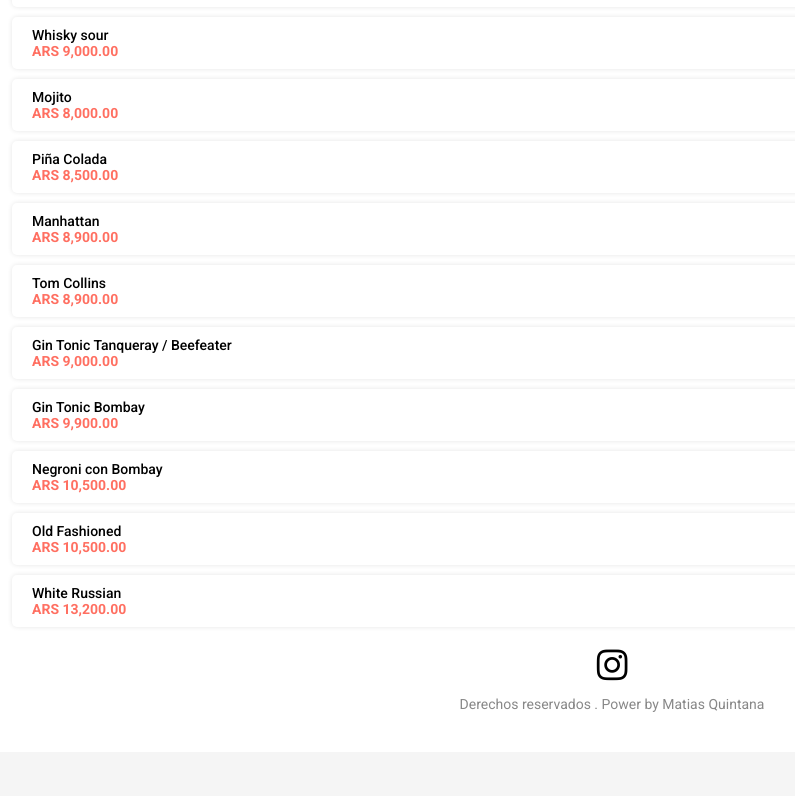
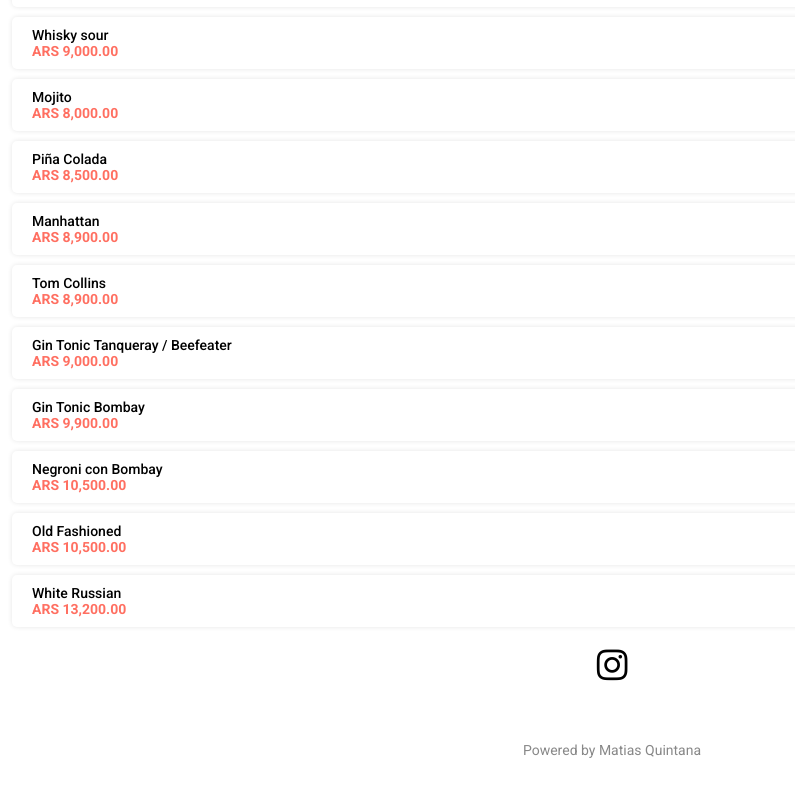
Before and after one commit to matuq83/jardinDeInvierno, a website: page index.html in a window 1280 px wide. Shown: the part 6930-7726 px from the top of the page, without its empty margins (28-823 px from the left). Before the commit the page ends 7682 px from the top, so only its background shows below. Drawn offline with Linux system fonts and the light colour scheme.

Commit message:
actualizacion movil

```diff
--- a/CSS/styles.css
+++ b/CSS/styles.css
@@ -291,6 +291,7 @@ body {
 }
 
 .footer p {
+   margin-top: 60px;
    font-size: 14px;
    color: #888;
 }
--- a/index.html
+++ b/index.html
@@ -1250,7 +1250,7 @@
             <a href="https://www.instagram.com/jardindeinviernorestaurante/" target="_blank">
                <i class="fab fa-instagram"></i>
             </a>
-            <p>Derechos reservados . Power by Matias Quintana</p>
+            <p>Powered by Matias Quintana</p>
          </div>
       </section>
       <button id="backToTop" onclick="backToTop()"><i class="fas fa-chevron-up"></i></button>
```
